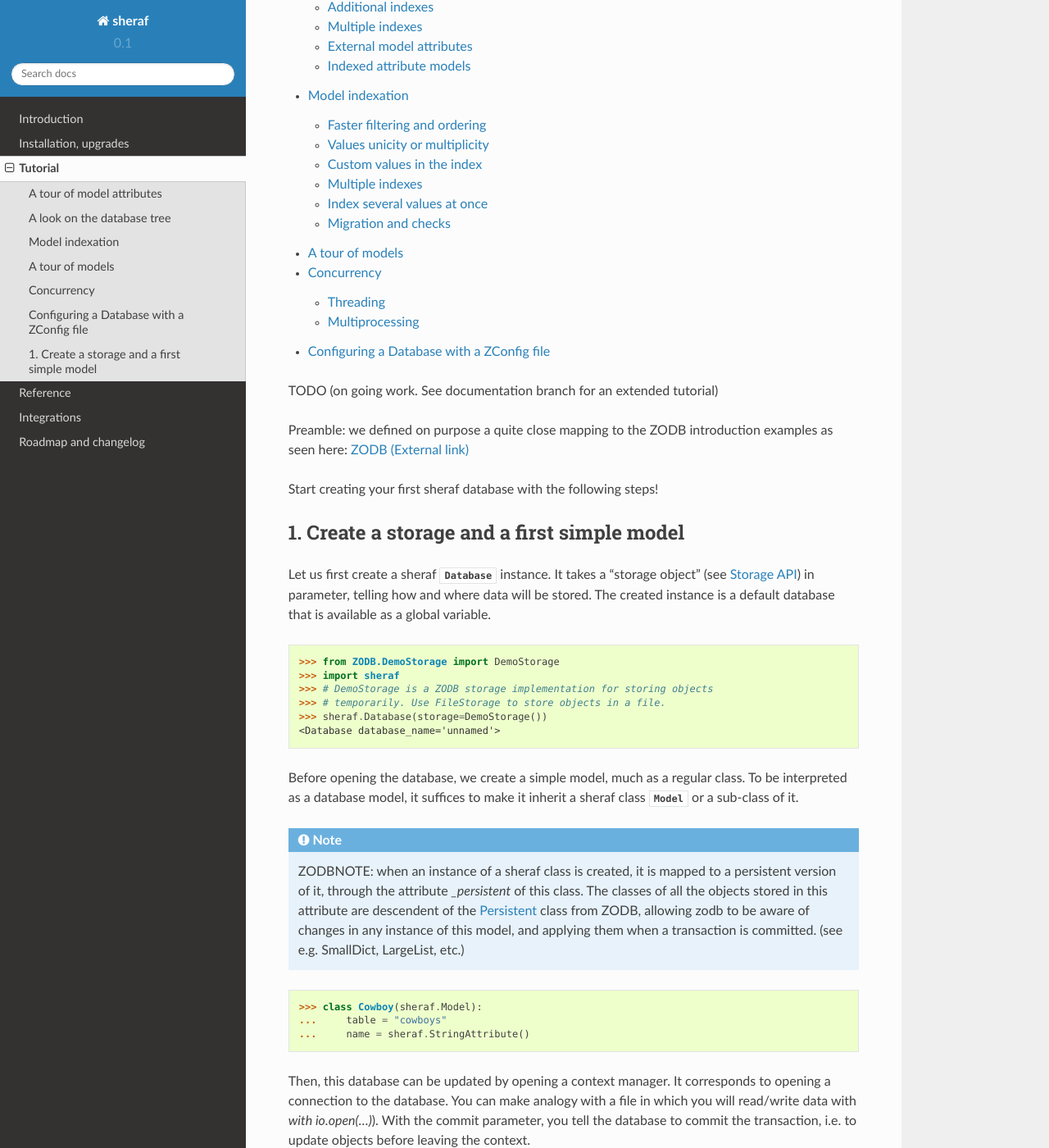
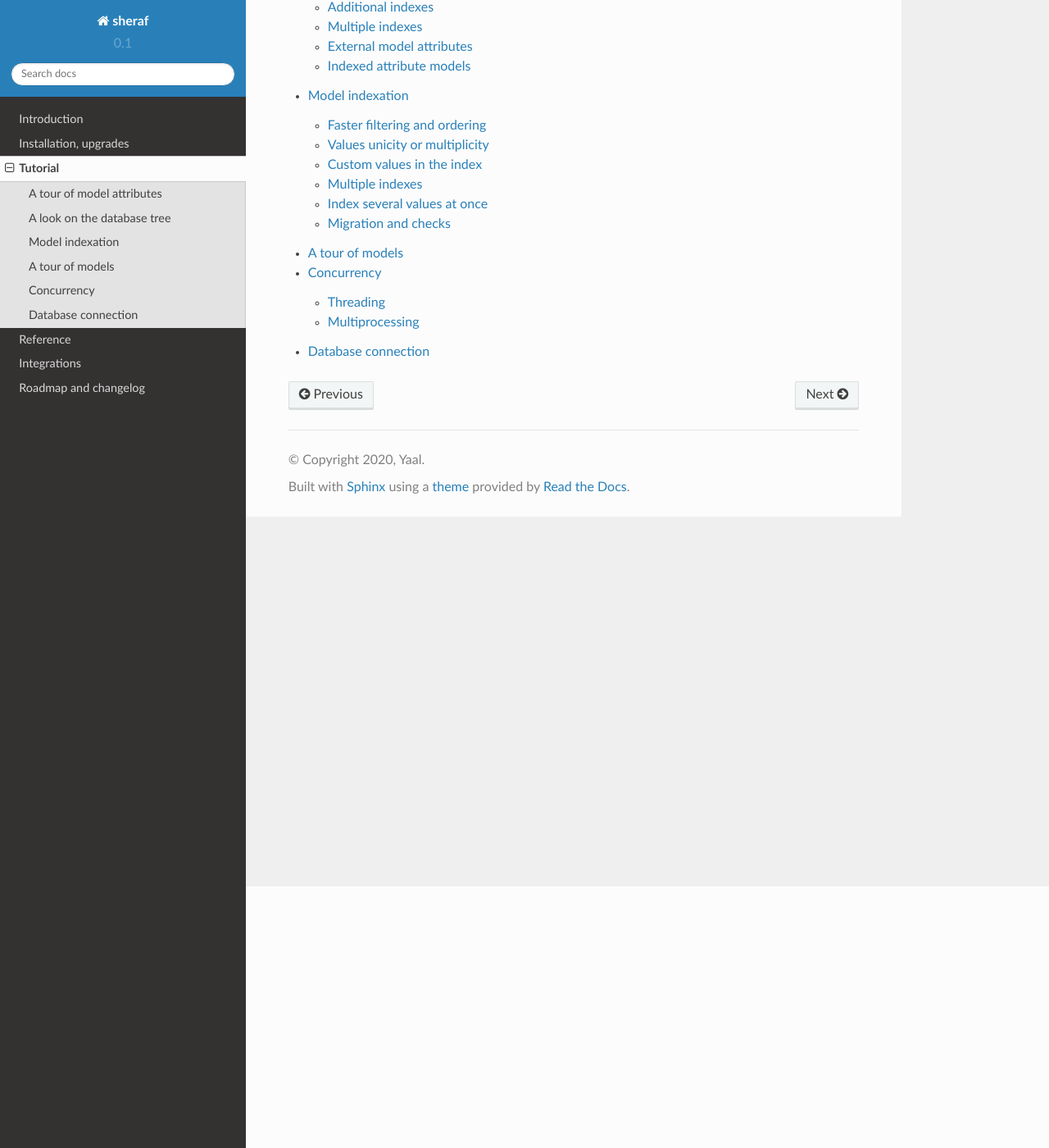
Before and after one commit to yaal-coop/sheraf, a Sphinx documentation site: the page built from doc/source/tutorial/index.rst, in a window 1280 px wide and 1400 px high, scrolled down 319 px. Shown: the whole window at 82% size. Built offline with Sphinx 7.4.7 and the Read the Docs theme 2.0.0, drawn with Linux system fonts in a browser that asks for light colours; some of the changed text lies outside the part shown.

Commit message:
Documentation improvements

```diff
--- a/doc/source/introduction.rst
+++ b/doc/source/introduction.rst
@@ -2,7 +2,7 @@ Introduction
 ============
 
 Why use sheraf instead of plain ZODB?
-------------------------------------
+-------------------------------------
 
   TODO
 
--- a/doc/source/tutorial/index.rst
+++ b/doc/source/tutorial/index.rst
@@ -1,87 +1,9 @@
-==========
- Tutorial
-==========
+========
+Tutorial
+========
 
 .. toctree::
     :glob:
     :maxdepth: 2
 
     **
-
-.. doctest::
-    :hide:
-
-    >>> try:
-    ...     sheraf.Database.get().close()
-    ... except:
-    ...     pass
-
-TODO (on going work. See documentation branch for an extended tutorial)
-
-Preamble: we defined on purpose a quite close mapping to the ZODB introduction examples as seen here:
-`ZODB (External link) <http://www.zodb.org/en/latest/articles/ZODB1.html>`_
-
-
-Start creating your first sheraf database with the following steps!
-
-1. Create a storage and a first simple model
-=================================================
-
-Let us first create a sheraf :class:`~sheraf.databases.Database`
-instance. It takes a "storage object" (see
-`Storage API <http://www.zodb.org/en/latest/reference/storages.html#included-storages>`_) in parameter, telling how and
-where data will be stored. The created instance is a default database that is
-available as a global variable.
-
-.. doctest::
-
-   >>> from ZODB.DemoStorage import DemoStorage
-   >>> import sheraf
-   >>> # DemoStorage is a ZODB storage implementation for storing objects
-   >>> # temporarily. Use FileStorage to store objects in a file.
-   >>> sheraf.Database(storage=DemoStorage())
-   <Database database_name='unnamed'>
-
-Before opening the database, we create a simple model, much as a
-regular class. To be interpreted as a database model, it suffices to
-make it inherit a sheraf class :class:`~sheraf.Model` or a sub-class of it.
-
-
-.. note::
-
-   ZODBNOTE: when an instance of a sheraf class is created, it is
-   mapped to a persistent version of it, through the attribute
-   `_persistent` of this class.  The classes of all the objects
-   stored in this attribute are descendent of the `Persistent
-   <http://www.zodb.org/en/latest/articles/ZODB1.html#persistent-classes>`_
-   class from ZODB, allowing zodb to be aware of changes in any
-   instance of this model, and applying them when a transaction is
-   committed. (see e.g.  SmallDict, LargeList, etc.)
-
-.. doctest::
-
-    >>> class Cowboy(sheraf.Model):
-    ...     table = "cowboys"
-    ...     name = sheraf.StringAttribute()
-
-
-Then, this database can be updated by opening a context manager. It
-corresponds to opening a connection to the database. You can make
-analogy with a file in which you will read/write data with `with
-io.open(...)`). With the commit parameter, you tell the database to
-commit the transaction, i.e. to update objects before leaving the context.
-
-.. doctest::
-
-    >>> with sheraf.connection(commit=True):
-    ...     c = Cowboy.create()
-    ...     c.name = "Calamity Jane"
-
-.. note::
-  ZODBNOTE: Creation action adds the object `c` to the database ZODB’s `root`.
-
-Now, we can close the database:
-
-.. doctest::
-
-   >>> sheraf.Database.get().close()
--- a/doc/source/tutorial/zconfig.rst
+++ b/doc/source/tutorial/zconfig.rst
@@ -1,7 +1,8 @@
-Configuring a Database with a ZConfig file
-==========================================
+Database connection
+===================
 
-As ZODB databases and storages, sheraf :class:`~sheraf.databases.Database` can be configured using a configuration file. It is done through a `zodburi zconfig:// URI scheme <https://docs.pylonsproject.org/projects/zodburi/en/latest/#zconfig-uri-scheme>`_.
+As ZODB databases and storages, sheraf :class:`~sheraf.databases.Database` can be configured using a configuration file.
+It is done through a `zodburi <https://docs.pylonsproject.org/projects/zodburi/en/latest/#zconfig-uri-scheme>`_ ``zconfig://`` URI scheme.
 
 A simple example ZConfig file:
 
```
